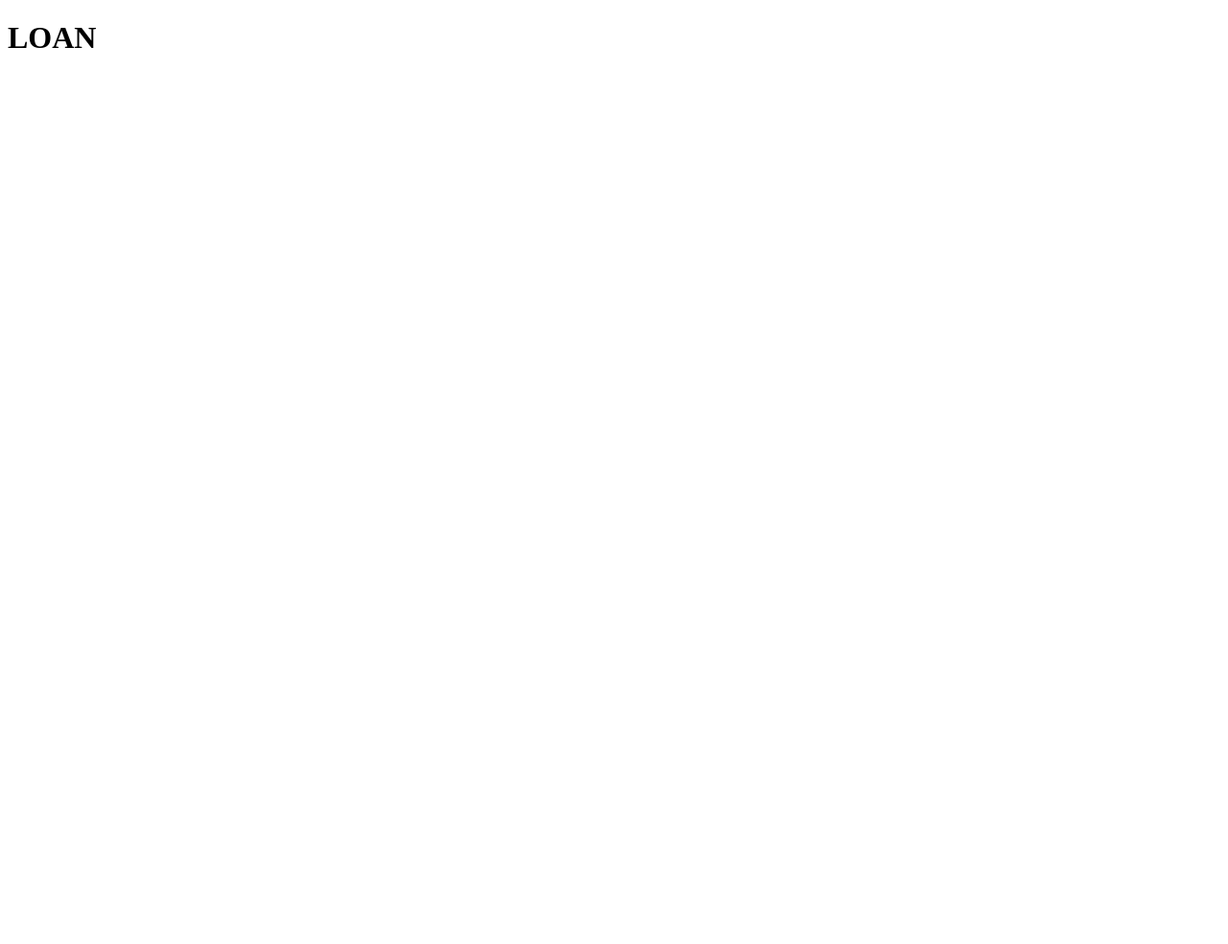
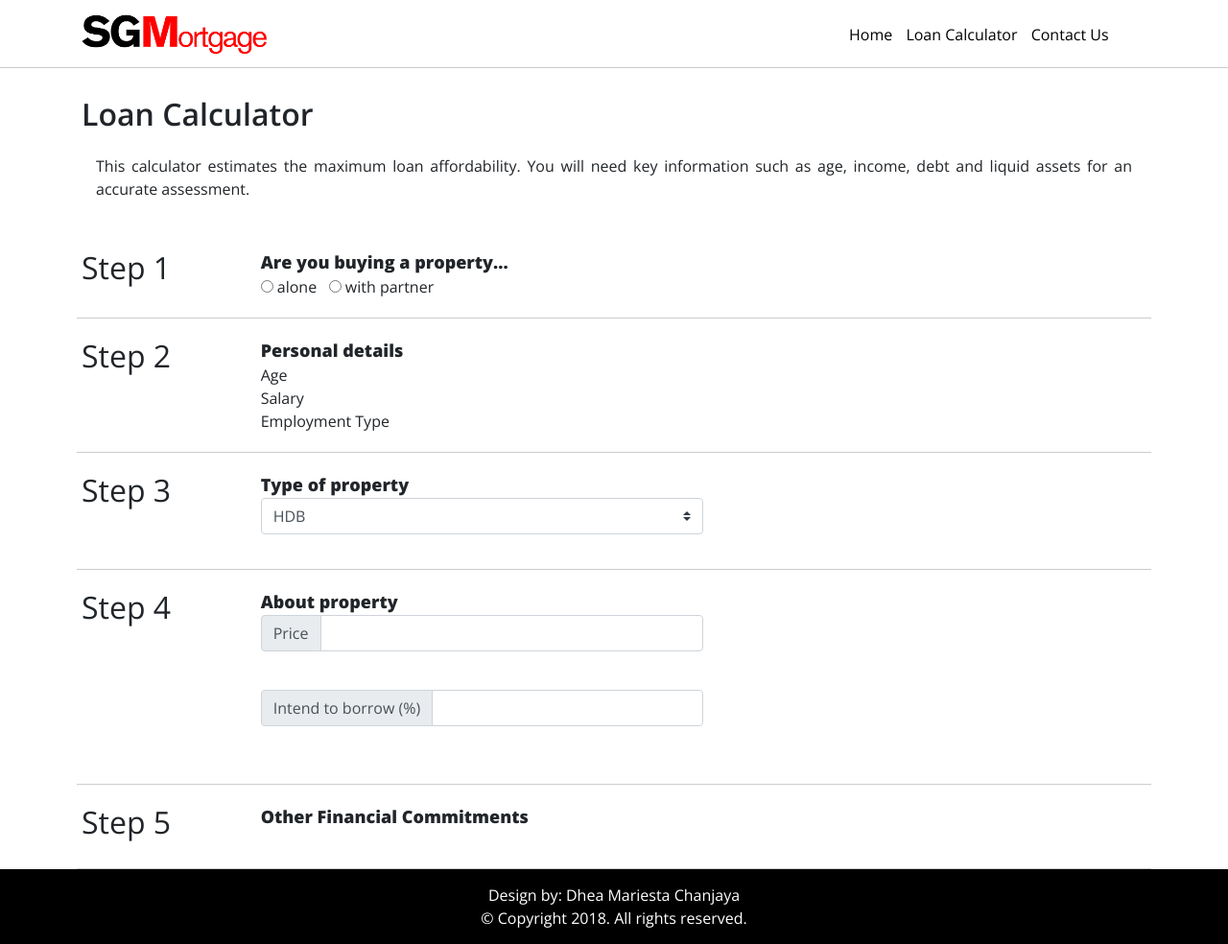
Before and after one commit to dheamariesta/sg-mortgage, a plain HTML site: page loan.html in a window 1280 px wide. Shown: the whole page at 96% size. Before the commit the page ends 800 px from the top, so only its background shows below. Drawn offline with nearby package versions, Linux system fonts and the light colour scheme.

Commit message:
loan page

```diff
--- a/css/main.css
+++ b/css/main.css
@@ -2,7 +2,7 @@
 
 body{
   font-family: 'Open Sans', sans-serif;
-  font-size: 14px;
+  font-size: 16px;
 }
 #logo{
   height: 50px;
@@ -12,8 +12,18 @@ body{
 #nav{
   display : flex;
   align-items : center;
+  list-style: none;
 }
-
+#nav li{
+  display: inline-block;
+}
+ul{
+  margin-top: 0px;
+  margin-bottom: 0px;
+}
+.banner:nth-child(odd){
+  background-color: #eeeeee;
+}
 #banner-one{
   background-image: url('../images/couple-home.jpg');
   background-repeat: no-repeat;
@@ -45,6 +55,11 @@ body{
   font-family: 'Montserrat', cursive;
   font-size: 50px;
   text-align: center;
+  font-weight: 600;
+}
+.banner{
+  padding-top: 50px;
+  padding-bottom: 50px;
 }
 p{
   padding: 15px;
@@ -52,6 +67,7 @@ p{
 }
 .vertical-padding{
   padding-top: 100px;
+  text-align: center;
 }
 .padding{
   padding-top: 100px;
@@ -69,7 +85,7 @@ p{
   font-size: 40px;
 }
 a{
-  font-size:18px;
+  font-size:16px;
   vertical-align: middle;
   color: black;
   padding-right: 10px;
@@ -81,6 +97,34 @@ a:hover{
   background-repeat: none;
   background-image: none;
 }
+.loan-container{
+  /* height: 90vh; */
+  padding-top: 100px;
+}
+.header-row{
+  width: 100%;
+  border-bottom: 1px solid #ccc;
+  position: fixed;
+  background-color: white;
+  z-index: 100;
+  left: 0;
+  top: 0;
+}
+.banner-title{
+  font-weight: 600;
+}
+.form-section-title{
+  font-weight: 800;
+  font-size: 18px;
+}
+.form-row{
+  border-bottom: 1px solid #ccc;
+  padding-bottom: 20px;
+  padding-top: 20px;
+}
+.input-group.mb-3{
+  width:50%;
+}
 @media only screen
   and (max-width: 480px){
 
--- a/loan.html
+++ b/loan.html
@@ -1,11 +1,134 @@
 <!DOCTYPE html>
 <html lang="en" dir="ltr">
   <head>
+    <link rel="icon"
+      type="image/ico"
+      href="favicon.ico">
     <meta charset="utf-8">
-    <title></title>
+    <title>SG Mortgage</title>
+
+    <meta name="viewport" content="width=device-width, initial-scale=1.0, user-scalable=yes">
+    <!-- Latest compiled and minified CSS -->
+    <link rel="stylesheet" href="https://maxcdn.bootstrapcdn.com/bootstrap/4.0.0/css/bootstrap.min.css" integrity="sha384-Gn5384xqQ1aoWXA+058RXPxPg6fy4IWvTNh0E263XmFcJlSAwiGgFAW/dAiS6JXm" crossorigin="anonymous">
+
+    <!-- Optional theme -->
+    <link rel="stylesheet" href="https://use.fontawesome.com/releases/v5.1.0/css/all.css" integrity="sha384-lKuwvrZot6UHsBSfcMvOkWwlCMgc0TaWr+30HWe3a4ltaBwTZhyTEggF5tJv8tbt" crossorigin="anonymous">
+    <link rel="stylesheet" type="text/css" href="./css/main.css" />
+
   </head>
   <body>
-    <h1>LOAN</h1>
+    <div class="header-row">
+      <div class="container">
+        <div class="row">
+          <div class="col-md-8">
+            <img src="./images/SGMortgage-logo.png" id="logo"/>
+          </div>
+          <div class="col-md-4"id="nav">
+            <ul >
+              <li>
+                <a href="index.html">Home</a>
+              </li>
+              <li>
+                <a href="#">Loan Calculator</a>
+              </li>
+              <li>
+                <a href="contact.html">Contact Us</a>
+              </li>
+            </ul>
+          </div>
+        </div>
+
+
+      </div>
+
+    </div>
+    <div class="container loan-container">
+      <div class="row">
+        <div class="col-md-12">
+          <h2 class="banner-title">Loan Calculator</h2>
+          <p>
+            This calculator estimates the maximum loan affordability. You will need key information such as age, income, debt and liquid assets for an accurate assessment.
+          </p>
+          <div class="row form-row">
+            <div class="col-md-2">
+              <h2>Step 1</h2>
+            </div>
+            <div class="col-md-10">
+              <span class="form-section-title">Are you buying a property...</span><br />
+              <input type="radio" name="alone-or-joined"/> alone &nbsp; <input type="radio" name="alone-or-joined"/> with partner
+            </div>
+          </div>
+          <div class="row form-row">
+            <div class="col-md-2">
+              <h2>Step 2</h2>
+            </div>
+            <div class="col-md-10">
+              <span class="form-section-title">Personal details</span><br />
+              Age<br />
+              Salary<br />
+              Employment Type
+            </div>
+          </div>
+          <div class="row form-row">
+            <div class="col-md-2">
+              <h2>Step 3</h2>
+            </div>
+            <div class="col-md-10">
+              <span class="form-section-title">Type of property</span><br />
+              <div class="input-group mb-3">
+
+                <select class="custom-select" id="inputGroupSelect01">
+                  <option value="1" selected>HDB</option>
+                  <option value="2">Condominium</option>
+                  <option value="3">Landed property</option>
+                </select>
+              </div>
+
+            </div>
+          </div>
+
+          <div class="row form-row">
+            <div class="col-md-2">
+              <h2>Step 4</h2>
+            </div>
+            <div class="col-md-10">
+              <span class="form-section-title">About property</span><br />
+              <div class="input-group mb-3">
+                <div class="input-group-prepend">
+                  <span class="input-group-text" id="inputGroup-sizing-default">Price</span>
+                </div>
+                <input type="text" class="form-control" aria-label="Sizing example input" aria-describedby="inputGroup-sizing-default">
+              </div>
+              <br />
+              <div class="input-group mb-3">
+                <div class="input-group-prepend">
+                  <span class="input-group-text" id="inputGroup-sizing-default">Intend to borrow (%)</span>
+                </div>
+                <input type="text" class="form-control" aria-label="Sizing example input" aria-describedby="inputGroup-sizing-default">
+              </div>
+              <br />
+            </div>
+          </div>
+          <div class="row form-row">
+            <div class="col-md-2">
+              <h2>Step 5</h2>
+            </div>
+            <div class="col-md-10">
+              <span class="form-section-title">Other Financial Commitments</span>
+            </div>
+          </div>
+        </div>
+      </div>
+    </div>
+
+    <div class="row" id="footer">
+      <div class="col-md-12">
+        Design by: Dhea Mariesta Chanjaya <br />
+        &copy; Copyright 2018. All rights reserved.
+      </div>
+      <!-- Footer -->
+
+    </div>
 
   </body>
 </html>
```
Also changed, not shown: index.html (+35 -18 lines), 1 other file.
